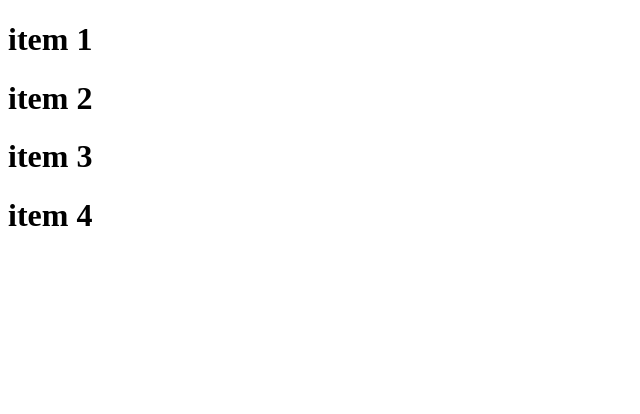
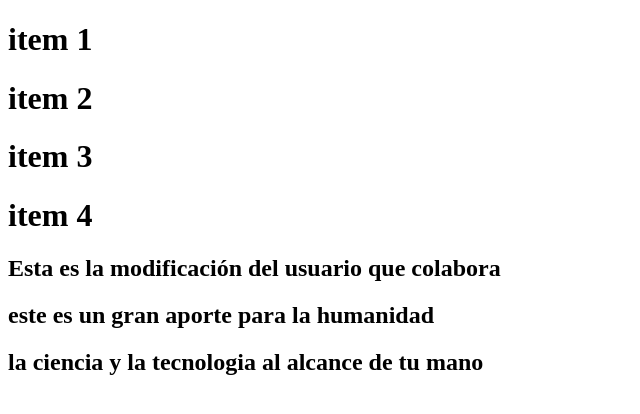
Before and after one commit to santiagocherrys/GIT_COLABORATIVO, a plain HTML site: page index.html in a window 1280 px wide. Shown: the whole page, without its empty margins (0-640 px from the left). Drawn offline with Linux system fonts and the light colour scheme.

Commit message:
se hace modificacion para publicar en main

```diff
--- a/index.html
+++ b/index.html
@@ -11,5 +11,9 @@
     <h1>item 2</h1>
     <h1>item 3</h1>
     <h1>item 4</h1>
+
+    <h2>Esta es la modificación del usuario que colabora</h2>
+    <h2>este es un gran aporte para la humanidad</h2>
+    <h2>la ciencia y la tecnologia al alcance de tu mano</h2>
 </body>
 </html>
```
